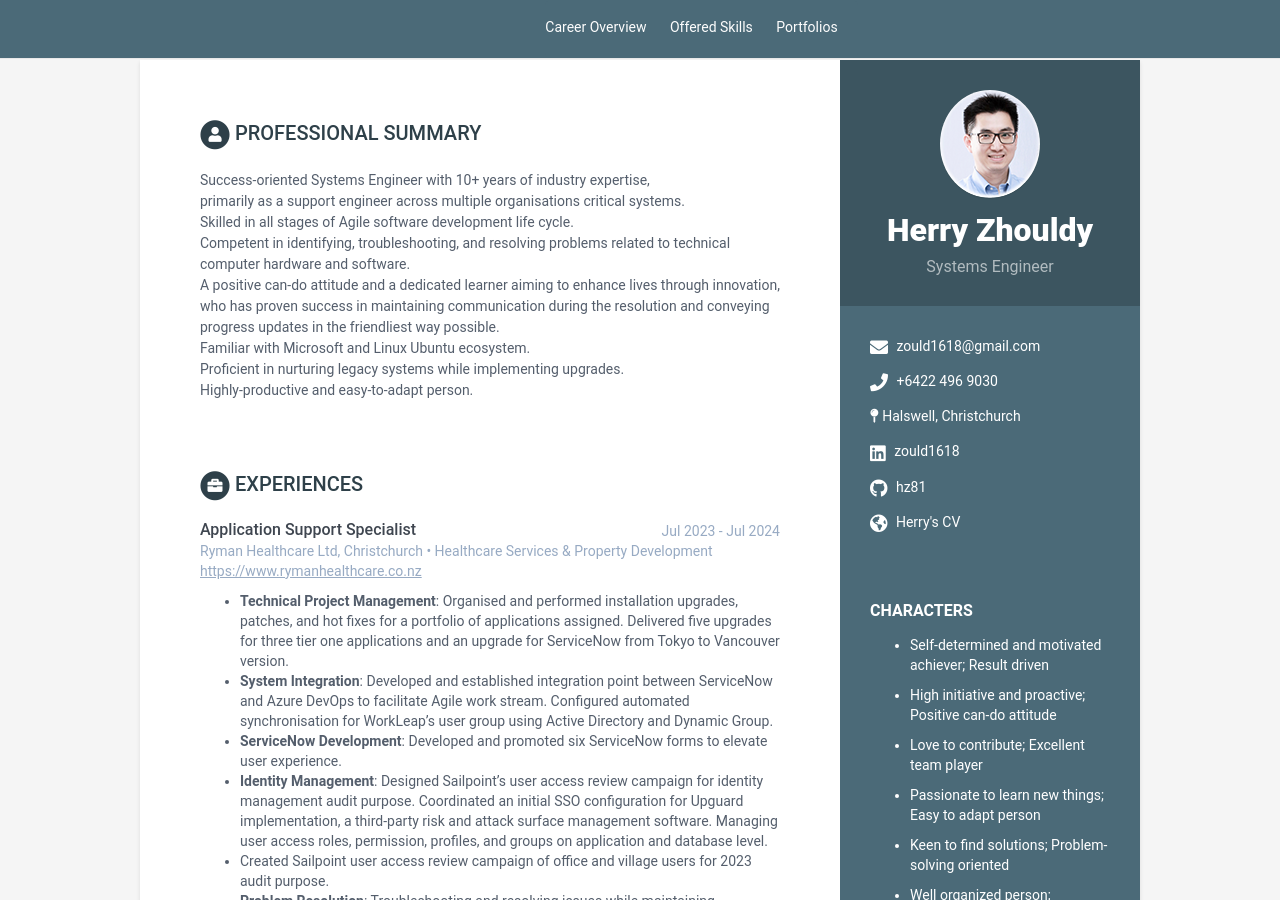
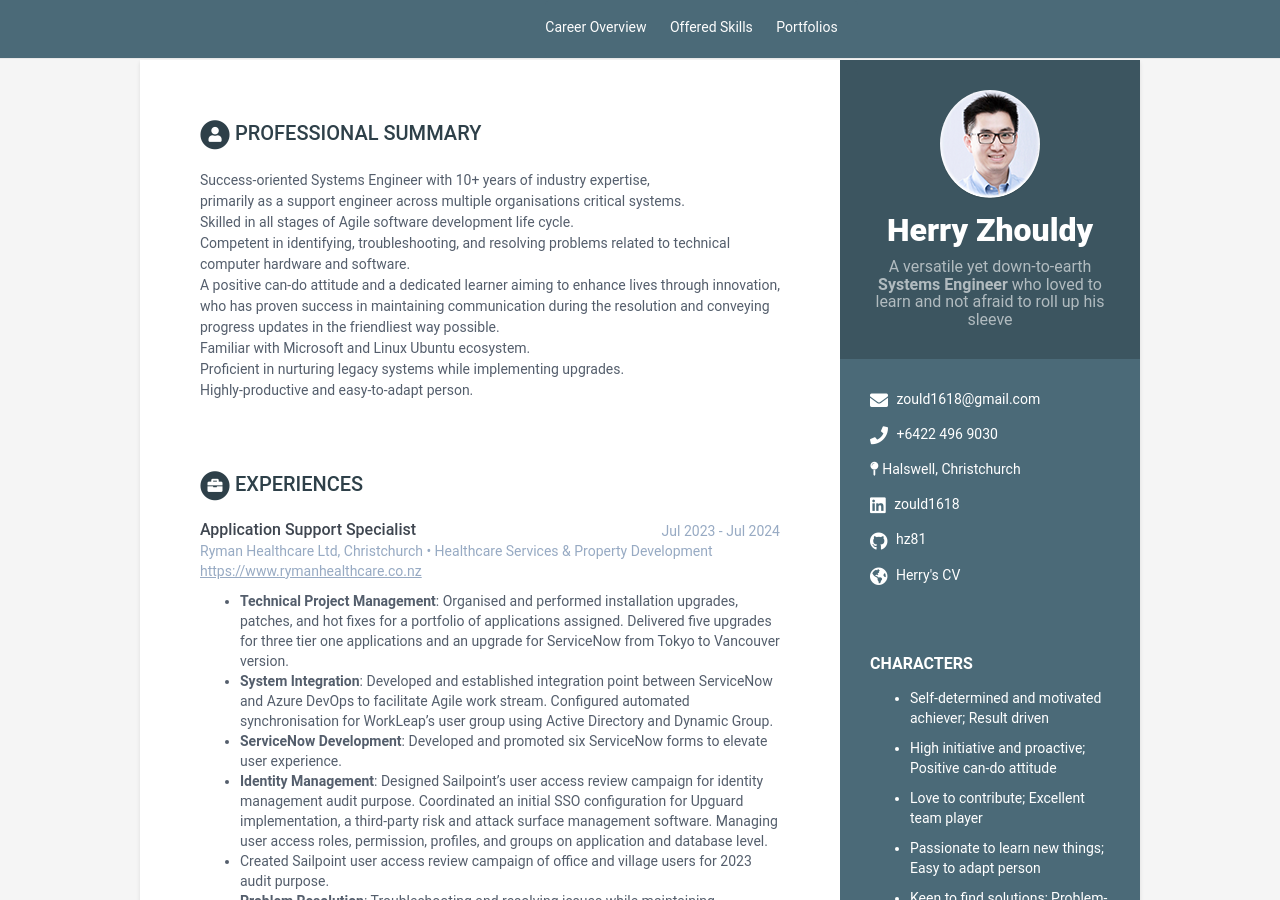
Before and after one commit to hz81/cv-se001, a Jekyll site: the page built from index.html, in a window 1280 px wide and 900 px high. Built offline with Jekyll 4.4.1, drawn with Linux system fonts in a browser that asks for light colours.

Commit message:
Update data.yml

```diff
--- a/_data/data.yml
+++ b/_data/data.yml
@@ -11,7 +11,7 @@ sidebar:
 
     # Profile information
     name: Herry Zhouldy
-    tagline: Systems Engineer
+    tagline: A versatile yet down-to-earth <b>Systems Engineer</b> who loved to learn and not afraid to roll up his sleeve
     avatar: profile.png  #place a 100x100 picture inside /assets/images/ folder and provide the name of the file below
 
     # Sidebar links
```
